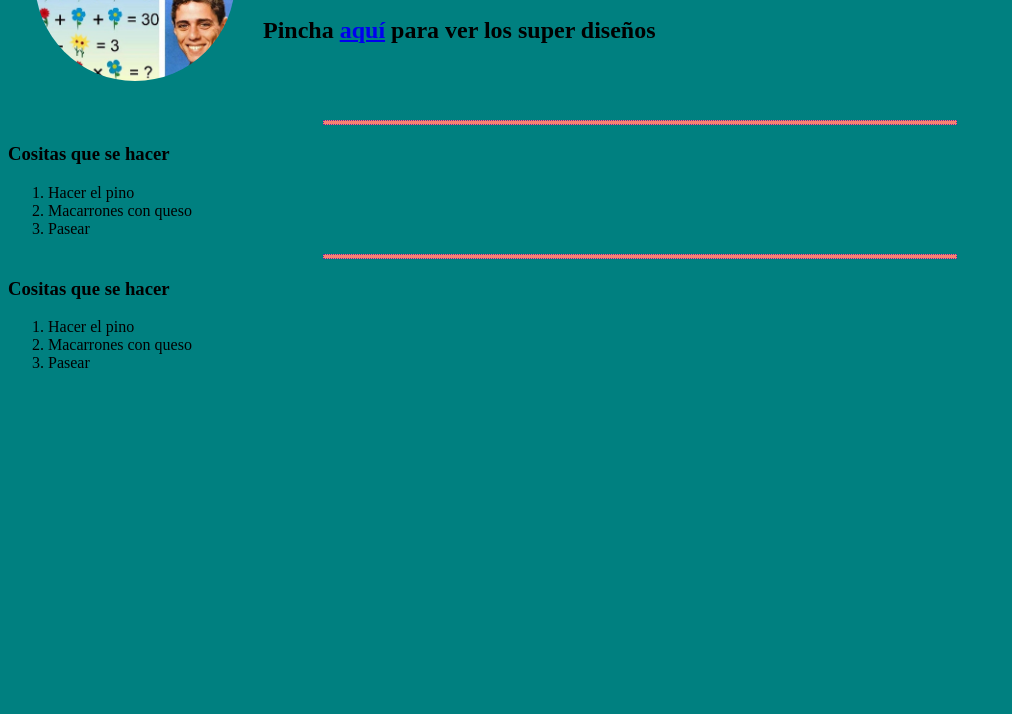
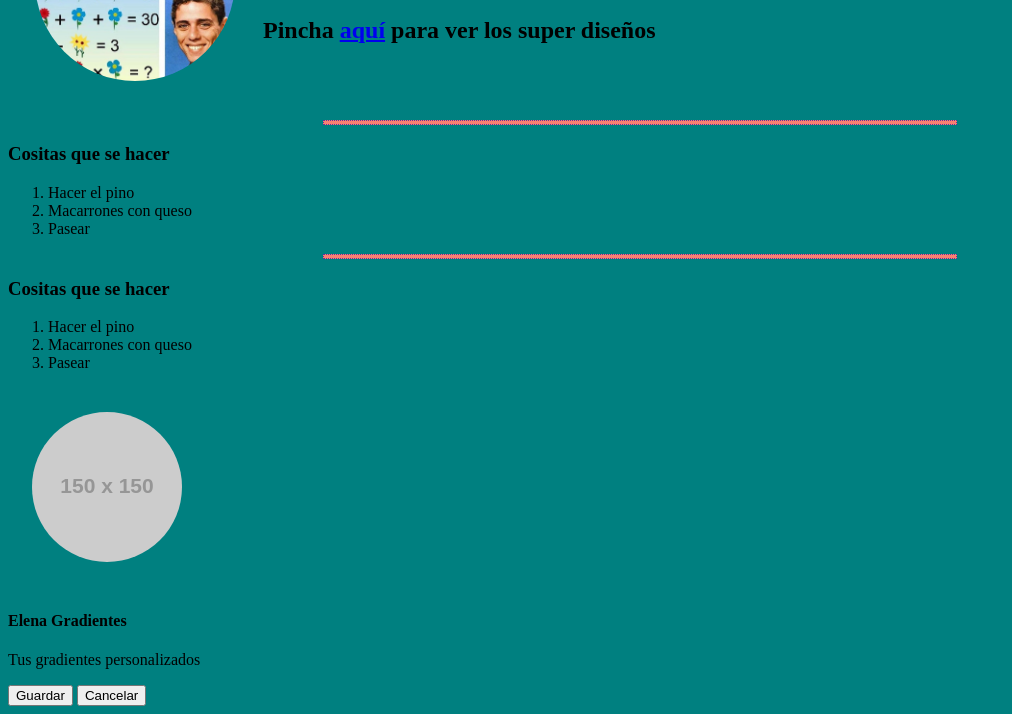
Before and after one commit to FitoFitoFito/Learning_html, a plain HTML site: page index.html in a window 1280 px wide. Shown: the part 167-881 px from the top of the page, without its empty margins (0-1012 px from the left). Before the commit the page ends 800 px from the top, so only its background shows below. Drawn offline with Linux system fonts and the light colour scheme; files that its build step writes are made by us from their sources; placeholder pictures from the web are drawn by us.

Commit message:
Update index.html

```diff
--- a/index.html
+++ b/index.html
@@ -5,14 +5,14 @@
     <meta http-equiv="X-UA-Compatible" content="IE=edge">
     <meta name="viewport" content="width=device-width, initial-scale=1.0">
     <title>Yosie´s Web</title>
-    <link rel="stylesheet" href="/CSS/style.css">
+    <link rel="stylesheet" href="/style.css">
 </head>
 <body>
     <!-- foto y nombre -->
     <table>
         <tr>
             <td>
-                <img width="200px" src="meme.jpeg" alt="">
+                <img class="meme" width="200px" src="meme.jpeg" alt="">
             </td>
             <td>
                 <h1>🍤 Portfolio de Yosie🍤</h1>
@@ -29,7 +29,7 @@
 
     <h3>Cositas que se hacer</h3>
     <ol>
-        <li>Hacer el pino</li>
+        <li id="aloha">Hacer el pino</li>
         <li>Macarrones con queso</li>
         <li>Pasear</li>
     </ol>
@@ -41,5 +41,21 @@
         <li>Macarrones con queso</li>
         <li>Pasear</li>
     </ol>
+
+    <div class="card">
+        <img src="https://via.placeholder.com/150" alt="">
+        <div class="container">
+            <h4>
+                Elena Gradientes
+            </h4>
+            <p>
+                Tus <span>gradientes</span> personalizados
+            </p>
+        </div>
+
+    </div>
+
+    <button>Guardar</button>
+    <button>Cancelar</button>
 </body>
 </html>
```
